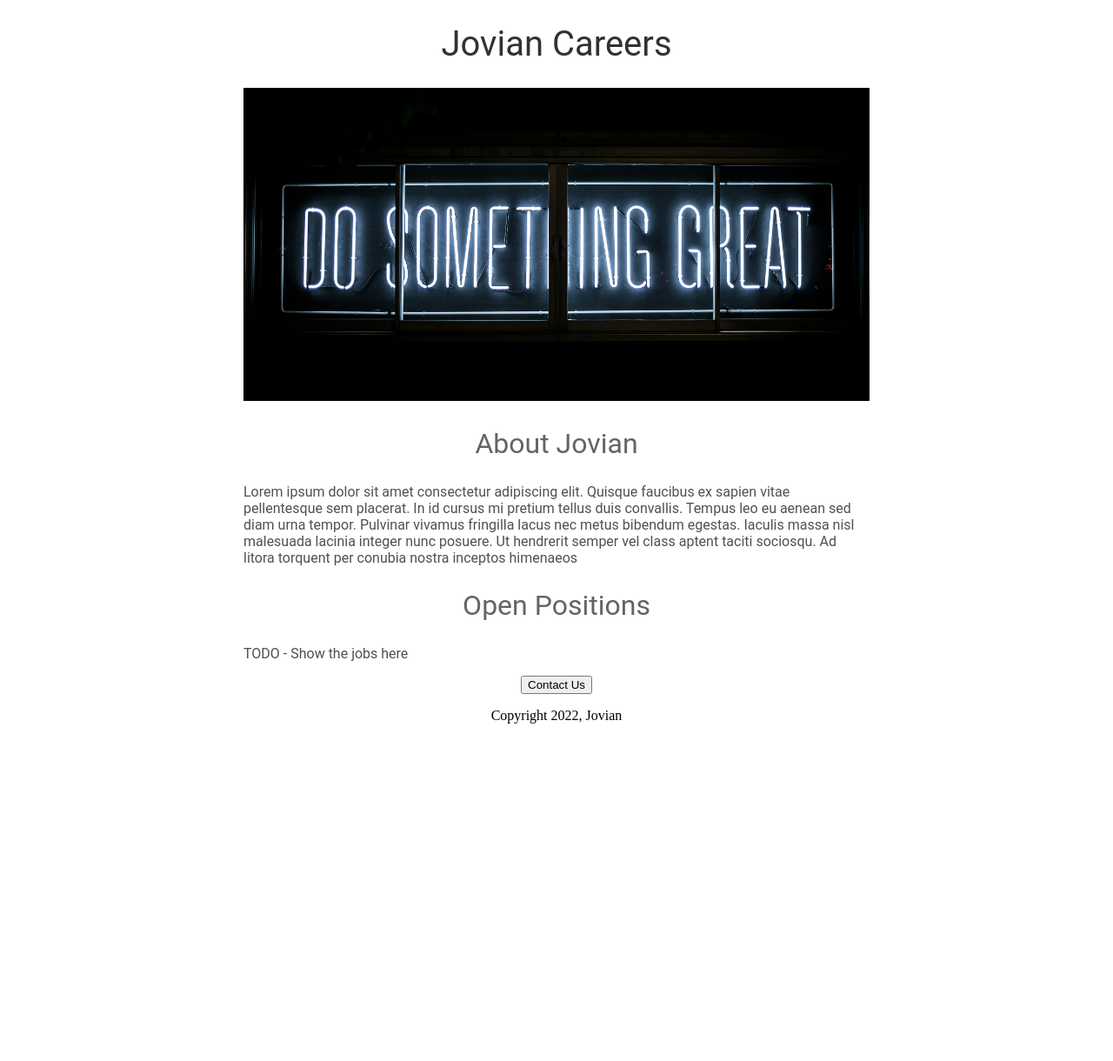
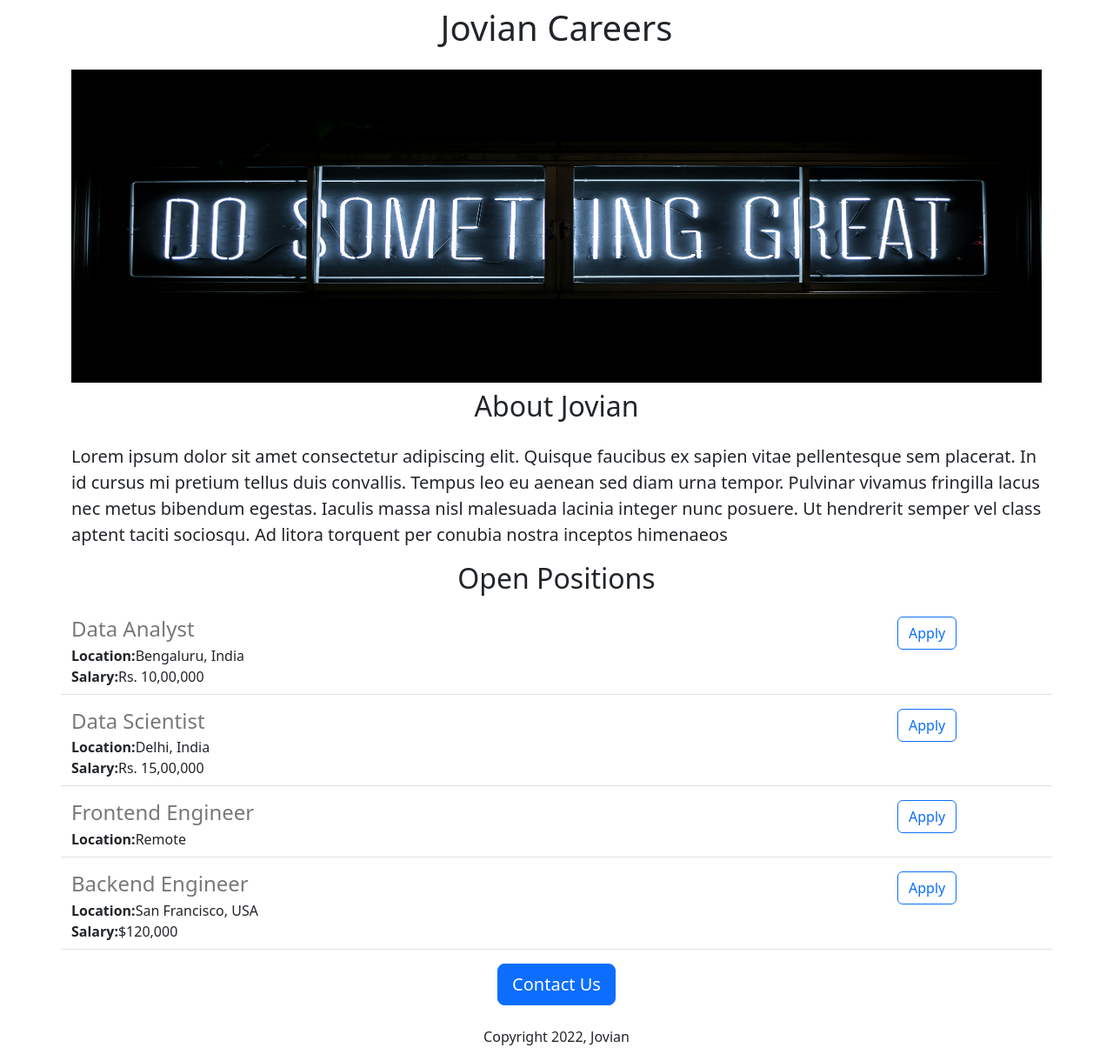
Before and after one commit to Abhijeet-Raj264/AbhiPython, a Flask app: page / in a window 1280 px wide. Shown: the whole page at 87% size. Before the commit the page ends 832 px from the top, so only its background shows below. Run offline with Flask 3, Linux system fonts and the light colour scheme.

Commit message:
Added dynamic data and API route

```diff
--- a/app.py
+++ b/app.py
@@ -1,10 +1,41 @@
+from flask import Flask, render_template, jsonify
 
-from flask import Flask, render_template
 app = Flask(__name__)
 
+JOBS = [
+    {
+        'id': 1,
+        'title': 'Data Analyst',
+        'location': 'Bengaluru, India',
+        'salary': 'Rs. 10,00,000'
+    },
+    {
+        'id': 2,
+        'title': 'Data Scientist',
+        'location': 'Delhi, India',
+        'salary': 'Rs. 15,00,000'
+    },
+    {
+        'id': 3,
+        'title': 'Frontend Engineer',
+        'location': 'Remote',
+    },
+    {
+        'id': 4,
+        'title': 'Backend Engineer',
+        'location': 'San Francisco, USA',
+        'salary': '$120,000'
+    }
+]
+
 @app.route('/')
-def hello_world():
-    return render_template('home.html')
+def hello_jovian():
+    return render_template('home.html',jobs=JOBS,company_name='Jovian')
+
+
+@app.route("/api/jobs")
+def list_jobs():
+    return jsonify(JOBS)
 
 if __name__ == "__main__":
     app.run(host="0.0.0.0", debug=True)
--- a/templates/home.html
+++ b/templates/home.html
@@ -2,53 +2,36 @@
 <!DOCTYPE html>
 <html>
 <head>
-    <title>Jovian Career</title>
+    <title>Jovian Careers </title>
+    <meta charset="utf-8">
+    <meta name="viewport" content="width=device-width, initial-scale=1">
+    <link href="https://cdn.jsdelivr.net/npm/bootstrap@5.3.5/dist/css/bootstrap.min.css" rel="stylesheet" integrity="sha384-SgOJa3DmI69IUzQ2PVdRZhwQ+dy64/BUtbMJw1MZ8t5HZApcHrRKUc4W0kG879m7" crossorigin="anonymous">
     <style>
-        h1 {
-            font-size: 40px;
-            font-family: Roboto;
-            font-weight: normal;
-            color: rgb(50,50,50);
-            text-align: center;
-        }
         #banner {
+            height: 360px;
             width: 100%;
-            height: 360px;
-            object-fit: cover;
-        }
-
-        h2{
-            font-family:Roboto;
-            font-size: 32px;
-            color: rgb(100,100,100);
-            text-align: center;
-            font-weight: normal;
-        }
-
-        .bodytext{
-            font-family: Roboto;
-            color: rgb(80,80,80);
-        }
-
-        #container {
-            max-width: 720px;
-            margin: 0 auto ;
         }
     </style>
 </head>
 <body>
-    <div id="container">
-        <h1>Jovian Careers</h1>
-        <img id="banner" src="https://070a3ced-c08d-49bb-8570-b614cffa08c5-00-1x2118xn5830g.pike.replit.dev/static/banner.jpeg" height="320">
-        <h2>About Jovian</h2>
-        <p class="bodytext">
+    <div class="container">
+        <h1 class="text-center mt-2 mb-4">
+        {{company_name}} Careers
+         </h1>
+        <img class="img-fluid" id="banner" src="https://070a3ced-c08d-49bb-8570-b614cffa08c5-00-1x2118xn5830g.pike.replit.dev/static/banner.jpeg" height="320">
+        <h2 class="text-center mt-2 mb-4">About Jovian</h2>
+        <p class="lead">
             Lorem ipsum dolor sit amet consectetur adipiscing elit. Quisque faucibus ex sapien vitae pellentesque sem placerat. In id cursus mi pretium tellus duis convallis. Tempus leo eu aenean sed diam urna tempor. Pulvinar vivamus fringilla lacus nec metus bibendum egestas. Iaculis massa nisl malesuada lacinia integer nunc posuere. Ut hendrerit semper vel class aptent taciti sociosqu. Ad litora torquent per conubia nostra inceptos himenaeos
         </p>
-        <h2>Open Positions</h2>
-        <p class="bodytext">TODO - Show the jobs here</p>
-        <div style="text-align: center;">
-            <button>Contact Us</button>
-            <p>Copyright 2022, Jovian</p>
+        <h2 class="text-center mt-2 mb-4">Open Positions</h2>
+        <div>
+            {% for job in jobs %}
+              {% include 'jobitem.html' %}
+            {% endfor %}
+        </div>
+        <div class="text-center">
+            <button class="btn btn-primary btn-lg">Contact Us</button>
+            <p class="mt-4">Copyright 2022, Jovian</p>
         </div>
     </div>
 </body>
--- /dev/null
+++ b/templates/jobitem.html
@@ -0,0 +1,19 @@
+<div class="border-bottom row" style="margin-bottom:16px;padding-bottom:8px;">
+    <div class="col-10">
+    <h4
+      style="color:rgb(120,120,120); margin-bottom:4px;">
+      {{job['title']}}
+    </h4>
+    <div>
+        <b>Location:</b>{{job['location']}}
+    </div>
+    {% if 'salary' in job%}
+    <div>
+        <b>Salary:</b>{{job['salary']}}
+    </div>
+    {% endif %}
+    </div>
+    <div class="col-2">
+        <button type="button" class="btn btn-outline-primary">Apply</button>
+    </div>
+</div>
```
